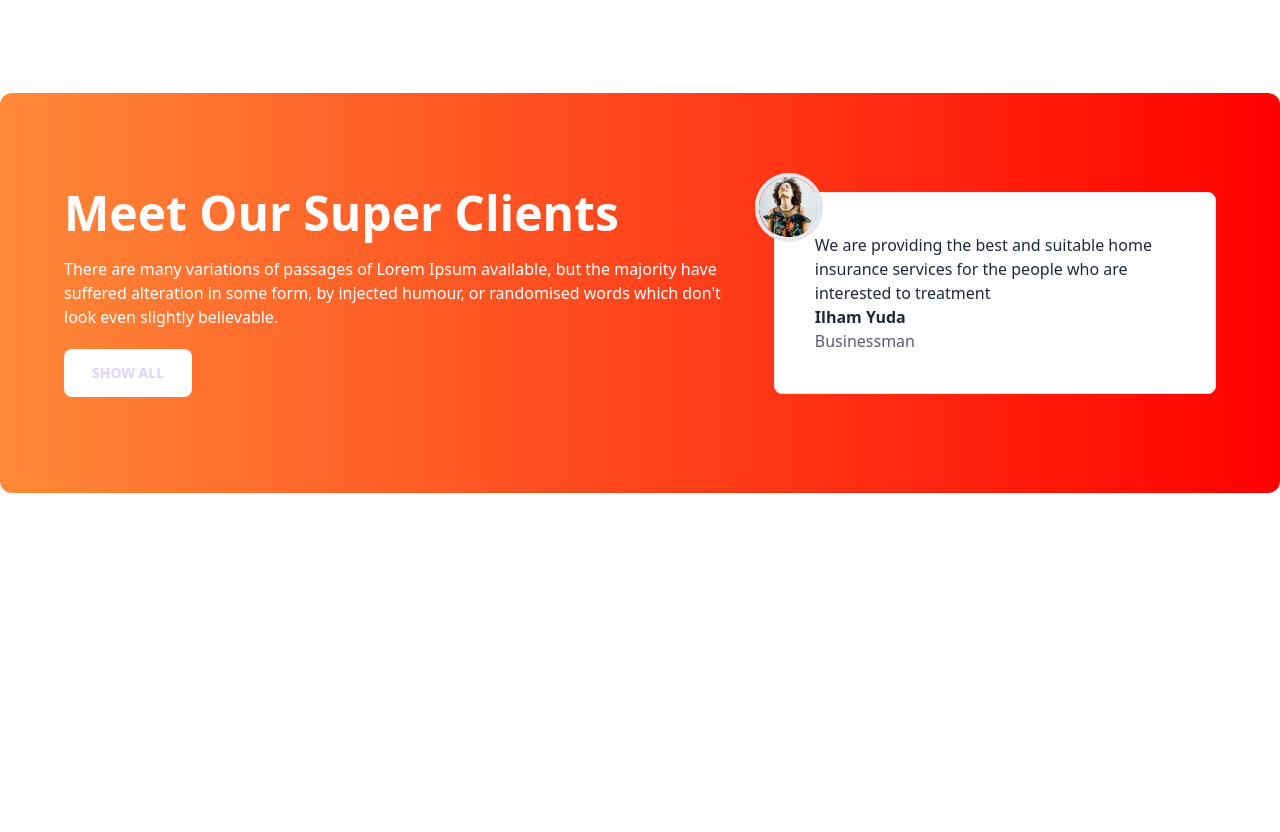
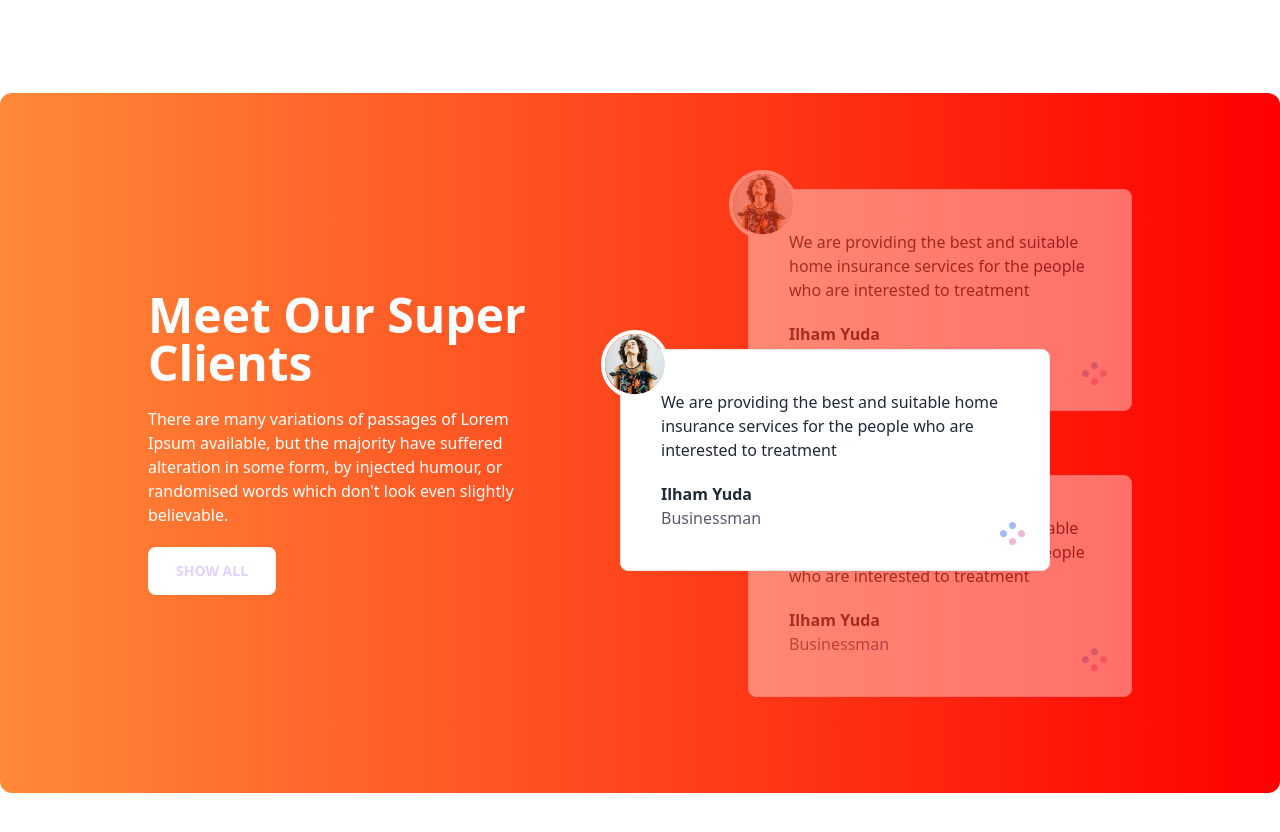
Before and after one commit to Shahriar-Tonmoy/Tea-House, a plain HTML site: page index.html in a window 1280 px wide. Shown: the part 1816-2648 px from the top of the page. Before the commit the page ends 2309 px from the top, so only its background shows below. Drawn offline with nearby package versions, Linux system fonts and the light colour scheme.

Commit message:
Client section added

```diff
--- a/index.html
+++ b/index.html
@@ -59,7 +59,7 @@
               Tea and Botanical Solutions Supplier Give Optimum Satisfaction To
               Your Taste Buds.
             </p>
-            <button class="btn btn-primary">Explore More</button>
+            <button class="btn bg-gradient-to-r from-[#FF8938] to-[#F00] text-white ">Explore More</button>
           </div>
           <div class="relative">
             <img src="tea-house-resources/images/banner.png" class="max-w-sm" />
@@ -203,8 +203,8 @@
         </div>
       </section>
       <!-- Meet Our Super Client Section -->
-      <section class="flex flex-col lg:flex-row items-center gap-12 py-24 rounded-xl bg-gradient-to-r from-[#FF8938] to-[#F00] px-16">
-        <div class="  space-y-5">
+      <section class="flex flex-col lg:flex-row lg:justify-around lg:items-center gap-12 py-24 my-24 rounded-xl bg-gradient-to-r from-[#FF8938] to-[#F00] px-16">
+        <div class=" lg:w-1/3 space-y-5">
           <h1 class="text-5xl font-extrabold text-white">Meet Our Super Clients</h1>
           <p class="font-medium text-white">
             There are many variations of passages of Lorem Ipsum available, but
@@ -216,13 +216,38 @@
             Show All
           </button>
         </div>
-        <div class="p-10  border relative rounded-lg  bg-white">
-          <img src="tea-house-resources/images/client.png" alt="" class="absolute -left-5 -top-5 rounded-full border-4">
-          <p class="font-normal">
-            We are providing the best and suitable home insurance services for the people who are interested to treatment
-          </p>
-          <h3 class="font-bold">Ilham Yuda</h3>
-          <p class="font-medium text-[#5D5A6F]">Businessman</p>
+        <!-- Review Container -->
+        <div class="lg:w-1/3 relative">
+          <!--Previous Review -->
+          <div class="p-10 z-10 border relative rounded-lg  bg-white mb-16 opacity-40">
+            <img src="tea-house-resources/images/client.png" alt="" class="absolute -left-5 -top-5 rounded-full border-4 border-white">
+            <p class="font-normal mb-5">
+              We are providing the best and suitable home insurance services for the people who are interested to treatment
+            </p>
+            <h3 class="font-bold">Ilham Yuda</h3>
+            <p class="font-medium text-[#5D5A6F]">Businessman</p>
+            <img src="tea-house-resources/images/circles.png" alt="" class="absolute bottom-6 right-6">
+          </div>
+          <!-- Review -->
+          <div class="p-10 z-20 border absolute rounded-lg  bg-white top-40 lg:-left-32 lg:w-[430px] ">
+            <img src="tea-house-resources/images/client.png" alt="" class="absolute -left-5 -top-5 rounded-full border-4 border-white">
+            <p class="font-normal mb-5">
+              We are providing the best and suitable home insurance services for the people who are interested to treatment
+            </p>
+            <h3 class="font-bold">Ilham Yuda</h3>
+            <p class="font-medium text-[#5D5A6F]">Businessman</p>
+            <img src="tea-house-resources/images/circles.png" alt="" class="absolute bottom-6 right-6">
+          </div>
+          <!-- Next Review -->
+          <div class="p-10 z-10 border relative rounded-lg  bg-white opacity-40">
+            <img src="tea-house-resources/images/client.png" alt="" class="absolute -left-5 -top-5 rounded-full border-4 border-white">
+            <p class="font-normal mb-5">
+              We are providing the best and suitable home insurance services for the people who are interested to treatment
+            </p>
+            <h3 class="font-bold">Ilham Yuda</h3>
+            <p class="font-medium text-[#5D5A6F]">Businessman</p>
+            <img src="tea-house-resources/images/circles.png" alt="" class="absolute bottom-6 right-6">
+          </div>
         </div>
       </section>
     </main>
```
